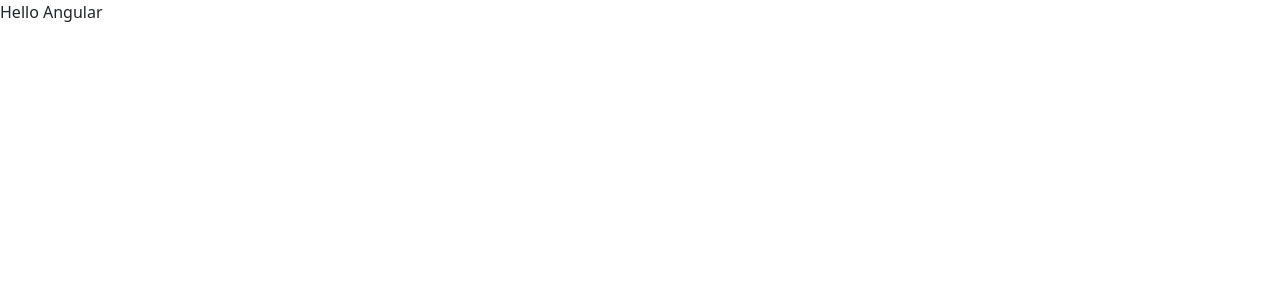
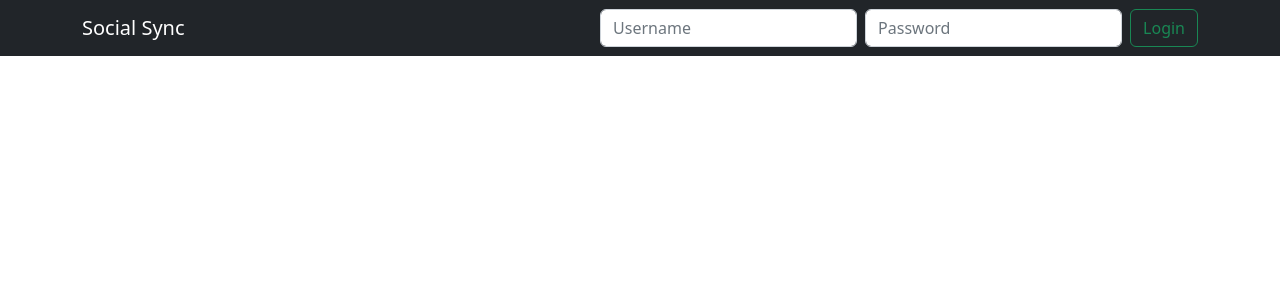
Before and after one commit to GreeM364/SocialSync_Frontend, an Angular app: page / in a window 1280 px wide. Shown: the top 300 px of the page. Built offline with nearby package versions, Linux system fonts and the light colour scheme.

Commit message:
Added navbar menu with login option

```diff
--- a/src/app/app.component.html
+++ b/src/app/app.component.html
@@ -1 +1,5 @@
-Hello Angular
+<socialSync-nav></socialSync-nav>
+
+<div class="container" style="margin-top: 100px">
+
+</div>
--- a/src/app/app.component.ts
+++ b/src/app/app.component.ts
@@ -1,10 +1,23 @@
-import {Component} from '@angular/core';
+import {Component, OnInit} from '@angular/core';
+import {AccountService} from "./services/account.service";
+import {User} from "./models/user";
 
 @Component({
   selector: 'app-root',
   templateUrl: './app.component.html',
   styleUrls: ['./app.component.css']
 })
-export class AppComponent {
-  title = 'SocialSync';
+export class AppComponent implements OnInit{
+  constructor(private accountService: AccountService) {}
+
+  ngOnInit(): void {
+    this.setCurrentUser();
+  }
+
+  setCurrentUser() {
+    const userString = localStorage.getItem('user');
+    if (!userString) return;
+    const user: User = JSON.parse(userString);
+    this.accountService.setCurrentUser(user);
+  }
 }
--- a/src/app/app.module.ts
+++ b/src/app/app.module.ts
@@ -3,11 +3,21 @@
 import {AppComponent} from './app.component'
 import {AppRoutingModule} from './app-routing.module'
 import {HttpClientModule} from '@angular/common/http'
-import {BrowserAnimationsModule} from "@angular/platform-browser/animations";
+import {NavComponent} from './nav/nav.component'
+import {FormsModule} from '@angular/forms'
+import {BsDropdownModule} from 'ngx-bootstrap/dropdown'
+import {BrowserAnimationsModule} from '@angular/platform-browser/animations'
 
 @NgModule({
-  declarations: [AppComponent],
-  imports: [BrowserModule, AppRoutingModule, HttpClientModule, BrowserAnimationsModule],
+  declarations: [AppComponent, NavComponent],
+  imports: [
+    BrowserModule,
+    AppRoutingModule,
+    HttpClientModule,
+    BrowserAnimationsModule,
+    FormsModule,
+    BsDropdownModule.forRoot()
+  ],
   providers: [],
   bootstrap: [AppComponent],
 })
--- /dev/null
+++ b/src/app/models/user.ts
@@ -0,0 +1,4 @@
+export interface User {
+  username: string;
+  token: string;
+}
--- /dev/null
+++ b/src/app/nav/nav.component.css
@@ -0,0 +1,3 @@
+.dropdown-toggle, .dropdown-item {
+  cursor: pointer;
+}
--- /dev/null
+++ b/src/app/nav/nav.component.html
@@ -0,0 +1,40 @@
+<nav class="navbar navbar-expand-md navbar-dark fixed-top bg-dark">
+  <div class="container">
+    <a class="navbar-brand" href="#">Social Sync</a>
+    <ul class="navbar-nav me-auto mb-2 mb-md-0" *ngIf="accountService.currentUser$ | async">
+      <li class="nav-item">
+        <a class="nav-link">Matches</a>
+      </li>
+      <li class="nav-item">
+        <a class="nav-link">Lists</a>
+      </li>
+      <li class="nav-item">
+        <a class="nav-link">Messages</a>
+      </li>
+    </ul>
+
+    <div class="dropdown" *ngIf="accountService.currentUser$ | async" dropdown>
+      <a class="dropdown-toggle text-light text-decoration-none" dropdownToggle>Welcome user</a>
+      <div class="dropdown-menu" *dropdownMenu>
+        <a class="dropdown-item">Edit Profile</a>
+        <a class="dropdown-item" (click)="logout()" >Logout</a>
+      </div>
+    </div>
+
+    <form *ngIf="!(accountService.currentUser$ | async)" #loginForm="ngForm" class="d-flex" (ngSubmit)="login()" autocomplete="off">
+      <input
+        name="username"
+        [(ngModel)]="model.username"
+        class="form-control me-2"
+        type="text"
+        placeholder="Username">
+      <input
+        name="password"
+        [(ngModel)]="model.password"
+        class="form-control me-2"
+        type="password"
+        placeholder="Password">
+      <button class="btn btn-outline-success" type="submit">Login</button>
+    </form>
+  </div>
+</nav>
--- /dev/null
+++ b/src/app/nav/nav.component.ts
@@ -0,0 +1,26 @@
+import {Component, OnInit} from '@angular/core'
+import {AccountService} from '../services/account.service'
+
+@Component({
+  selector: 'socialSync-nav',
+  templateUrl: './nav.component.html',
+  styleUrls: ['./nav.component.css'],
+})
+export class NavComponent{
+  model: any = {}
+
+  constructor(public accountService: AccountService) {}
+
+  login() {
+    this.accountService.login(this.model).subscribe({
+      next: (response) => {
+        console.log(response)
+      },
+      error: (error) => console.log(error),
+    })
+  }
+
+  logout() {
+    this.accountService.logout()
+  }
+}
--- /dev/null
+++ b/src/app/services/account.service.ts
@@ -0,0 +1,36 @@
+import { Injectable } from '@angular/core';
+import {HttpClient} from "@angular/common/http";
+import {User} from "../models/user";
+import {BehaviorSubject, map} from "rxjs";
+
+@Injectable({
+  providedIn: 'root'
+})
+export class AccountService {
+  baseUrl = 'https://localhost:5001/api/'
+  private currentUserSource = new BehaviorSubject<User | null>(null);
+  currentUser$ = this.currentUserSource.asObservable();
+
+  constructor(private http: HttpClient) { }
+
+  login(model: any) {
+    return this.http.post<User>(this.baseUrl + 'account/login', model).pipe(
+      map((response: User) => {
+        const user = response;
+        if (user) {
+          localStorage.setItem('user', JSON.stringify(user));
+          this.currentUserSource.next(user);
+        }
+      })
+    )
+  }
+
+  setCurrentUser(user: User) {
+    this.currentUserSource.next(user);
+  }
+
+  logout() {
+    localStorage.removeItem('user');
+    this.currentUserSource.next(null);
+  }
+}
```
Also changed, not shown: angular.json (line endings or trailing spaces).
